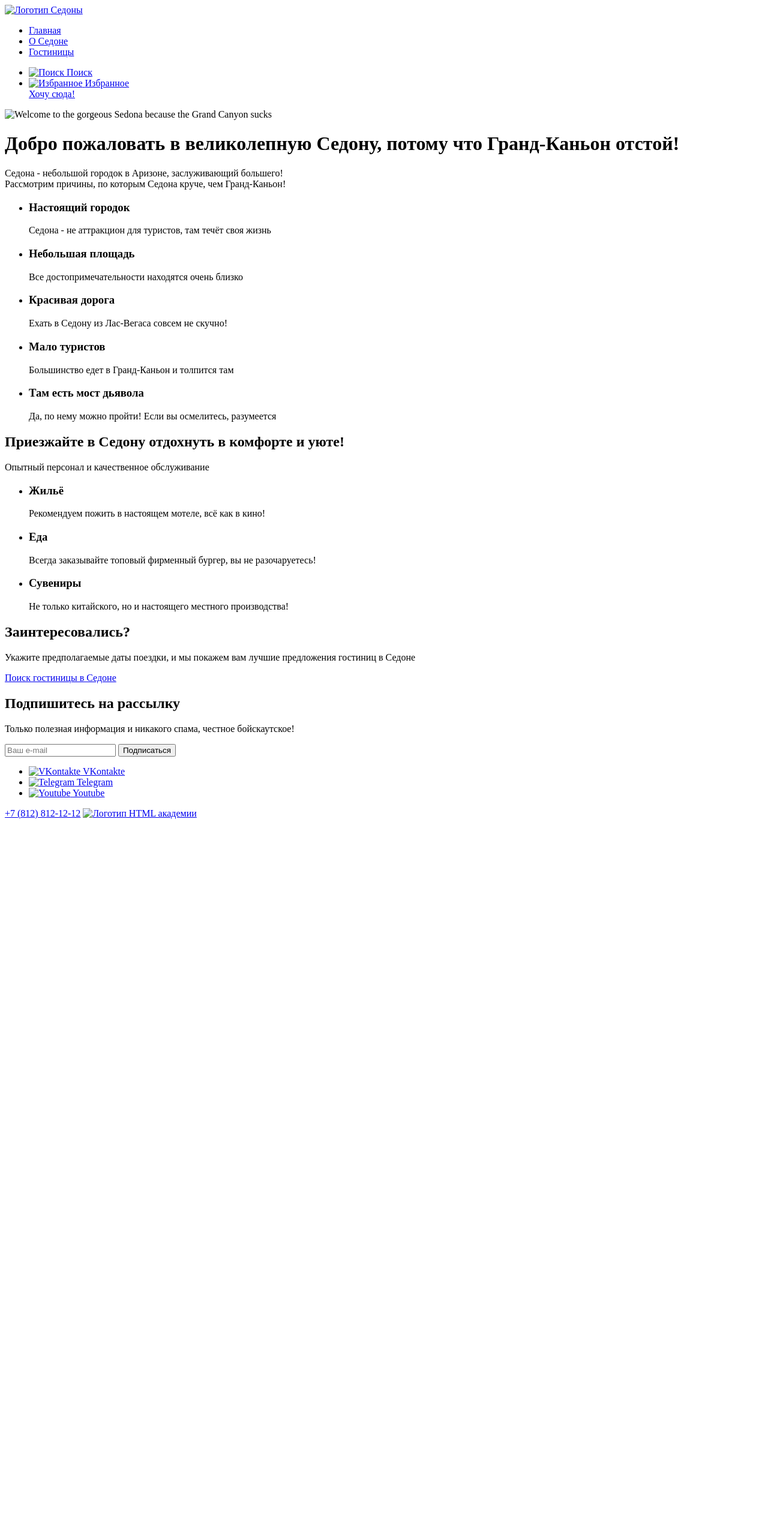
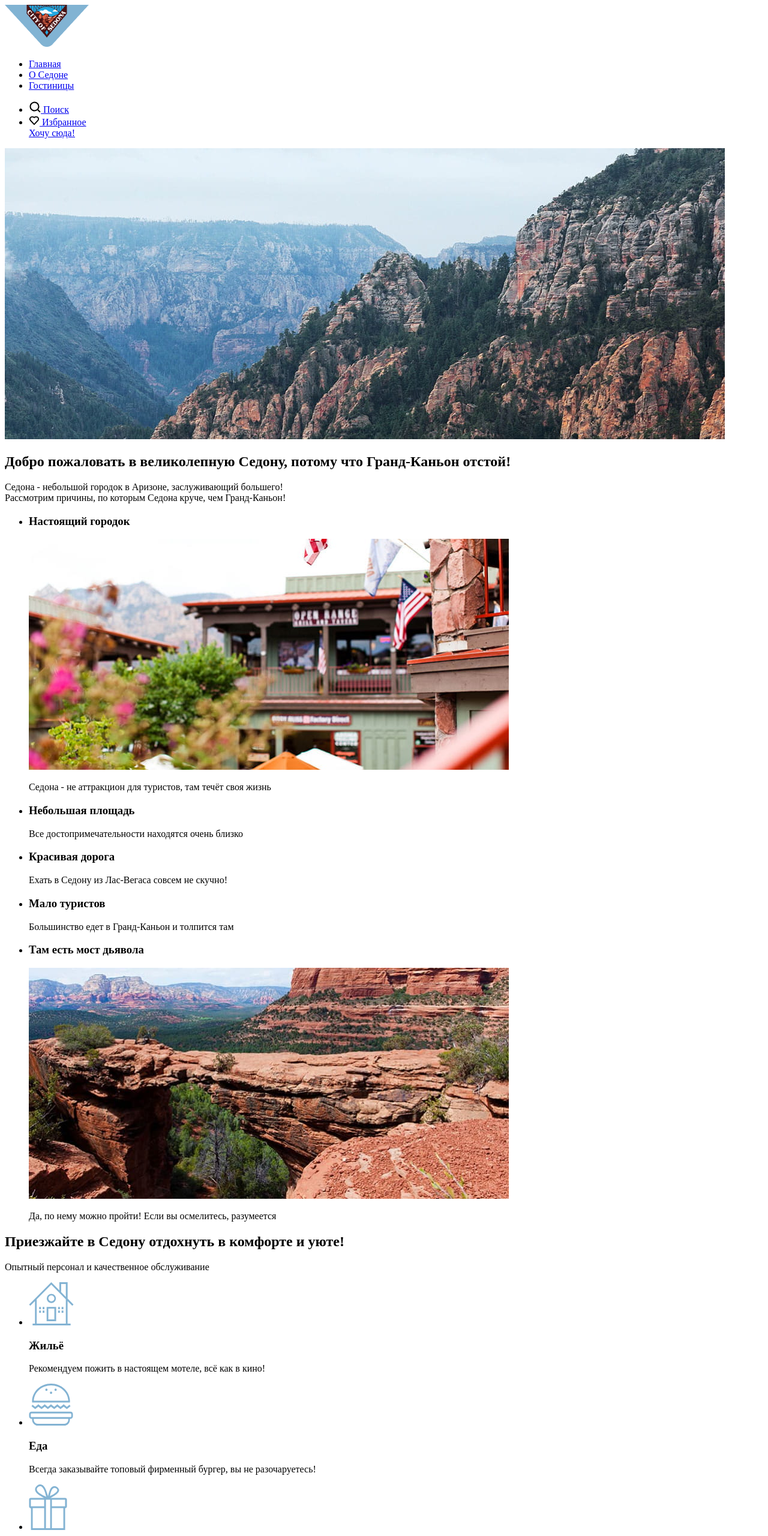
Before and after one commit to htmlacademy-htmlcss/2404579-sedona-38, a plain HTML site: page index.html in a window 1280 px wide. Shown: the top 2560 px of the page at 60% size. Before the commit the page ends 1373 px from the top, so only its background shows below. Drawn offline with Linux system fonts and the light colour scheme.

Commit message:
добавляет графику в разметку

```diff
--- a/index.html
+++ b/index.html
@@ -9,7 +9,7 @@
 		<a class="header-logo" href="index.html">
 			<img
 			class="header-logo"
-			src="#"
+			src="images/header/logo.png"
 			alt="Логотип Седоны"
 			width="140"
 			height="70.05"
@@ -32,7 +32,7 @@
 					<a class="navigation-link" href="#">
 						<img
 						class="navigation-search"
-						src="#"
+						src="images/header/search.svg"
 						alt="Поиск"
 						width="20"
 						height="20"
@@ -44,7 +44,7 @@
 					<a class="navigation-link" href="#">
 						<img
 						class="navigation-favorite"
-						src="#"
+						src="images/header/heart.svg"
 						alt="Избранное"
 						width="18"
 						height="17"
@@ -57,10 +57,10 @@
 		</nav>
 	</header>
 	<main class="main-index" data-test="main">
-		<hero class="hero" data-test="hero">
+		<section class="hero" data-test="hero">
 			<img
 			class="hero-image"
-			src="#"
+			src="images/index/hero.jpg"
 			alt="Welcome to the gorgeous Sedona because the Grand Canyon sucks"
 			width="1200"
 			height="485"
@@ -73,6 +73,12 @@
 			<ul class="advantages-list">
 				<li class="advantages-item">
 					<h3 class="advantages-title">Настоящий городок</h3>
+					<img class="advantages-image"
+					src="images/index/town.jpg"
+					alt="Городок Седона"
+					width="800"
+					height="385"
+					 />
 					<p class="advantages-description">Седона - не аттракцион для туристов, там течёт своя жизнь</p>
 				</li>
 				<li class="advantages-item">
@@ -89,6 +95,12 @@
 				</li>
 				<li class="advantages-item">
 					<h3 class="advantages-title">Там есть мост дьявола</h3>
+					<img class="advantages-image"
+					src="images/index/devils-bridge.jpg"
+					alt="Мост дьявола"
+					width="800"
+					height="385"
+					 />
 					<p class="advantages-description">Да, по нему можно пройти! Если вы осмелитесь, разумеется</p>
 				</li>
 			</ul>
@@ -98,14 +110,34 @@
 			<p>Опытный персонал и качественное обслуживание</p>
 			<ul class="services-list">
 				<li class="services-item">
+					<img
+					class="services-icon"
+					src="images/index/house.svg"
+					alt="Жильё"
+					width="75"
+					height="72"
+					 />
 					<h3 class="services-title">Жильё</h3>
 					<p class="services-description">Рекомендуем пожить в настоящем мотеле, всё как в кино!</p>
 				</li>
 				<li class="services-item">
+					<img
+					class="services-icon"
+					src="images/index/food.svg"
+					alt="Еда"
+					width="74"
+					height="70"
+					 />
 					<h3 class="services-title">Еда</h3>
 					<p class="services-description">Всегда заказывайте топовый фирменный бургер, вы не разочаруетесь!</p>
 				</li>
 				<li class="services-item">
+					<img
+					class="services-icon"
+					src="images/index/gift-box.svg"
+					alt="Сувениры"
+					width="64"
+					height="76">
 					<h3 class="services-title">Сувениры</h3>
 					<p class="services-description">Не только китайского, но и настоящего местного производства!</p>
 				</li>
@@ -119,6 +151,12 @@
 			</div>
 		</section>
 		<section class="subscribe" data-test="subscribe">
+			<img
+			class="subscribe-image"
+			src="images/index/subscribe.jpg"
+			alt=""
+			width="1200"
+			height="414.86">
 			<h2>Подпишитесь на рассылку</h2>
 			<p>Только полезная информация и никакого спама, честное бойскаутское!</p>
 			<form class="subscribe-form" action="https://echo.htmlacademy.ru/" method="post">
@@ -136,7 +174,7 @@
     				<a class="social-link" href="https://vk.com/htmlacademy">
     					<img
     					class="vk-icon"
-    					src="#"
+    					src="images/footer/vk.svg"
     					alt="VKontakte"
     					width="24"
     					height="14"
@@ -148,7 +186,7 @@
     				<a class="social-link" href="https://t.me/htmlacademy">
     					<img
     					class="telegram-icon"
-    					src="#"
+    					src="images/footer/telegram.svg"
     					alt="Telegram"
     					width="18"
     					height="15.1"
@@ -160,7 +198,7 @@
     				<a class="social-link" href="https://www.youtube.com/user/htmlacademyru">
     					<img
     					class="youtube-icon"
-    					src="#"
+    					src="images/footer/youtube.svg"
     					alt="Youtube"
     					width="22"
     					height="17"
@@ -174,7 +212,7 @@
     	<a class="footer-logo" href="https://htmlacademy.ru">
     		<img
     		class="page-footer-logo"
-    		src="#"
+    		src="images/footer/html-academy.svg"
     		alt="Логотип HTML академии"
     		width="114.9"
     		height="32.9"
```
Also changed, not shown: catalog.html (+53 -17 lines), images/catalog/arrow-right.svg (renamed from images/arrow-right.svg), images/catalog/filters.jpg (renamed from images/filters-j.jpg), images/catalog/homepage.svg (renamed from images/homepage.svg), images/catalog/item.svg (renamed from images/item.svg), images/catalog/list.svg (renamed from images/list.svg), images/catalog/multi-item.svg (renamed from images/multi-item.svg), images/catalog/star.svg (renamed from images/star.svg), images/index/devils-bridge.jpg (renamed from images/devils-bridge.jpg), images/index/food.svg (renamed from images/food.svg), images/index/gift-box.svg (renamed from images/gift-box.svg), images/index/hero.jpg (renamed from images/index-background.jpg), images/index/house.svg (renamed from images/house.svg), images/index/subscribe.jpg (renamed from images/Subscribe-j.jpg), 1 more files.
